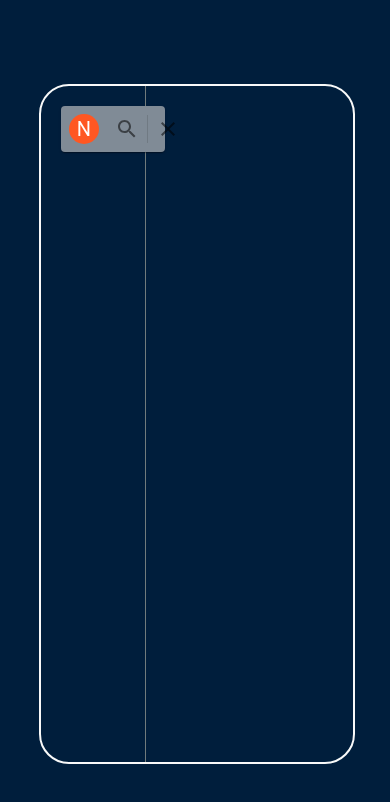
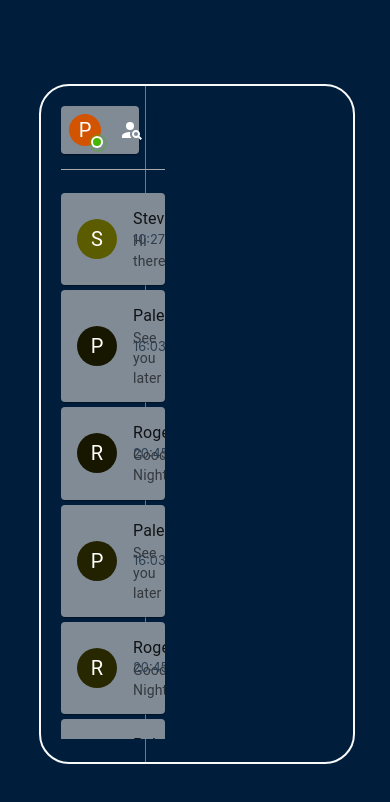
Before and after one commit to pragashraj/E-Chat_Web, a React (Create React App) app: page / in a window 390 px wide. Shown: the top 802 px of the page. Built offline with nearby package versions, Linux system fonts and the light colour scheme.

Commit message:
upgarde: aside header - mobile view

```diff
--- /dev/null
+++ b/src/components/ChatListItem.js
@@ -0,0 +1,37 @@
+import React from 'react'
+
+import {Paper, ListItemText, ListItemAvatar, Avatar, ListItemButton} from '@mui/material'
+import { makeStyles } from '@mui/styles'
+
+const useStyles = makeStyles({
+    root: {
+        p: '2px 4px',
+        width: "100%",
+        backgroundColor: "#808B96",
+        marginBottom: "5px"
+    },
+    dateTime: {
+        color: "#2C3E50",
+        fontSize: "0.8rem"
+    },
+})
+
+const ChatListItem = ({listItem}) => {
+    const classes = useStyles()
+    const rand = Math.floor(Math.random() * 100)
+
+    return (
+        <Paper className = {classes.root}>
+            <ListItemButton>
+                <ListItemAvatar>
+                    <Avatar sx = {{ bgcolor: `rgb(${rand}, ${rand}, 0)` }}>{listItem.avatar}</Avatar>
+                </ListItemAvatar>
+                <ListItemText primary = {listItem.user} secondary = {listItem.recentMessage} />
+                <span className = {classes.dateTime}>{listItem.dateTime}</span>
+                {console.log(rand)}
+            </ListItemButton>
+        </Paper>
+    )
+}
+
+export default ChatListItem
--- a/src/components/InputHeader.js
+++ b/src/components/InputHeader.js
@@ -1,24 +1,22 @@
 import React from 'react'
 
-import {Paper, InputBase, Divider, IconButton, Avatar} from '@mui/material'
-import { deepOrange } from '@mui/material/colors'
+import {Paper, InputBase, Divider, IconButton} from '@mui/material'
 import { makeStyles } from '@mui/styles'
-import { Search, Close } from '@mui/icons-material'
+import { Search, Close, PersonSearch } from '@mui/icons-material'
+import useMediaQuery from '@mui/material/useMediaQuery'
 
-const useStyles = makeStyles({
-  root: {
+import StyledBadge from './StyledBadge'
+
+const useStyles = makeStyles((theme) => ({
+  root: props => ({
     p: '2px 4px',
     display: 'flex',
     alignItems: 'center',
-    width: "100%",
+    width: props.mobile ? "75%" : "100%",
     backgroundColor: "#808B96"
-  },
+  }),
   avatar_btn: {
     p: '10px'
-  },
-  avatar: {
-    width: 30,
-    height: 30
   },
   input_base: {
     ml: 1,
@@ -31,15 +29,26 @@ const useStyles = makeStyles({
     height: 28,
     m: 0.5,
   },
-})
+}))
 
 const InputHeader = ({placeholder, value}) => {
-    const classes = useStyles()
-    return (
-        <Paper component = "form" className = {classes.root}>
-            <IconButton className = {classes.avatar_btn} aria-label = "menu">
-                <Avatar sx = {{ bgcolor: deepOrange[500] }} className = {classes.avatar}>N</Avatar>
+    const matches = useMediaQuery('(min-width:800px)')
+    const classes = useStyles({mobile: !matches})
+
+    const renderMobileView = () => {
+        return (
+            <>
+            <IconButton className = {classes.icon_btn} aria-label = "directions">
+                <PersonSearch sx = {{color: "white", width: 30}}/>
             </IconButton>
+            <Divider className = {classes.divider} orientation = "vertical" />
+            </>
+        )
+    }
+
+    const renderDesktopView = () => {
+        return (
+            <>
             <InputBase
                 className = {classes.input_base}
                 placeholder = {placeholder}
@@ -54,6 +63,16 @@ const InputHeader = ({placeholder, value}) => {
             <IconButton className = {classes.icon_btn} aria-label = "directions">
                 <Close/>
             </IconButton>
+            </>
+        )
+    }
+
+    return (
+        <Paper component = "form" className = {classes.root}>
+            <IconButton className = {classes.avatar_btn} aria-label = "menu">
+                <StyledBadge bgColor = {"#D35400"}/>
+            </IconButton>
+            { matches ? renderDesktopView() : renderMobileView() }
         </Paper>
     )
 }
--- /dev/null
+++ b/src/components/StyledBadge.js
@@ -0,0 +1,47 @@
+import React from 'react'
+
+import { styled } from '@mui/material/styles'
+import {Badge, Avatar} from '@mui/material'
+
+const StyledAvatar = styled(Badge)(({ theme }) => ({
+    '& .MuiBadge-badge': {
+      backgroundColor: '#44b700',
+      color: '#44b700',
+      boxShadow: `0 0 0 2px ${theme.palette.background.paper}`,
+      '&::after': {
+        position: 'absolute',
+        top: 0,
+        left: 0,
+        width: '100%',
+        height: '100%',
+        borderRadius: '50%',
+        animation: 'ripple 1.2s infinite ease-in-out',
+        border: '1px solid currentColor',
+        content: '""',
+      },
+    },
+    '@keyframes ripple': {
+      '0%': {
+        transform: 'scale(.8)',
+        opacity: 1,
+      },
+      '100%': {
+        transform: 'scale(2.4)',
+        opacity: 0,
+      },
+    },
+}))
+
+const StyledBadge = ({bgColor}) => {
+    return (
+        <StyledAvatar
+            overlap = "circular"
+            anchorOrigin = {{ vertical: 'bottom', horizontal: 'right' }}
+            variant = "dot"
+        >
+            <Avatar sx = {{ bgcolor: bgColor, width: 32, height: 32 }}>P</Avatar>
+        </StyledAvatar>
+    )
+}
+
+export default StyledBadge
--- a/src/index.css
+++ b/src/index.css
@@ -11,3 +11,23 @@ code {
   font-family: source-code-pro, Menlo, Monaco, Consolas, 'Courier New',
     monospace;
 }
+
+/* width */
+::-webkit-scrollbar {
+  width: 2px;
+}
+
+/* Track */
+::-webkit-scrollbar-track {
+  background: #f1f1f1;
+}
+
+/* Handle */
+::-webkit-scrollbar-thumb {
+  background: #888;
+}
+
+/* Handle on hover */
+::-webkit-scrollbar-thumb:hover {
+  background: #555;
+}
--- a/src/screens/Home/Aside.js
+++ b/src/screens/Home/Aside.js
@@ -1,12 +1,43 @@
 import React from 'react'
 
-import { Grid } from '@mui/material'
+import { Grid, Divider, List } from '@mui/material'
+import { makeStyles } from '@mui/styles'
 
 import InputHeader from '../../components/InputHeader'
+import ChatListItem from '../../components/ChatListItem'
 
 import './Home.css'
 
-const Aside = () => {
+const useStyles = makeStyles({
+    divider: {
+      width: "100%",
+      backgroundColor: "silver",
+      marginTop: "15px",
+      marginBottom: "15px",
+    },
+    list: {
+        width: '100%',
+        maxWidth: 360,
+        bgcolor: 'background.paper',
+    }
+})
+
+const Aside = ({chatList}) => {
+    const classes = useStyles()
+
+    const renderList = () => {
+        return (
+            <Grid container>
+                <Grid item xs = {12}>
+                    <List className = {classes.list}>
+                        { chatList.map(item => {
+                            return <ChatListItem listItem = {item} key = {item.id}/>
+                        }) }
+                    </List>
+                </Grid>
+            </Grid>
+        )
+    }
 
     const renderHeader = () => {
         return (
@@ -23,6 +54,10 @@ const Aside = () => {
             <div className = "aside_header">
                 { renderHeader() }
             </div>
+            <Divider className = {classes.divider} orientation = "horizontal" />
+            <div className = "aside_chat_list">
+                { renderList() }
+            </div>
         </div>
     )
 }
--- a/src/screens/Home/Home.css
+++ b/src/screens/Home/Home.css
@@ -36,8 +36,19 @@
 .aside_root {
     display: flex;
     width: 100%;
+    height: 75vh;
+    flex-direction: column;
 }
 
 .aside_header {
     width: 100%;
+    align-items: center;
+    justify-content: center;
 }
+
+.aside_chat_list {
+    width: 100%;
+    height: 100%;
+    overflow-y: scroll;
+    overflow-x: hidden;
+}
--- a/src/screens/Home/Home.js
+++ b/src/screens/Home/Home.js
@@ -8,10 +8,20 @@ import './Home.css'
 
 class Home extends Component {
 
+    dummyList = [
+        {id: "1", avatar: "S", user: "Steve", recentMessage: "Hi there", dateTime: "10:27"},
+        {id: "2", avatar: "P", user: "Palemo", recentMessage: "See you later", dateTime: "16:03"},
+        {id: "3", avatar: "R", user: "Rogers", recentMessage: "Good Night", dateTime: "20:45"},
+        {id: "4", avatar: "P", user: "Palemo", recentMessage: "See you later", dateTime: "16:03"},
+        {id: "5", avatar: "R", user: "Rogers", recentMessage: "Good Night", dateTime: "20:45"},
+        {id: "6", avatar: "P", user: "Palemo", recentMessage: "See you later", dateTime: "16:03"},
+        {id: "7", avatar: "R", user: "Rogers", recentMessage: "Good Night", dateTime: "20:45"},
+    ]
+
     renderCardLeft = () => {
         return (
             <div className = "card_left_content">
-                <Aside/>
+                <Aside chatList = {this.dummyList}/>
             </div>
         )
     }
```
